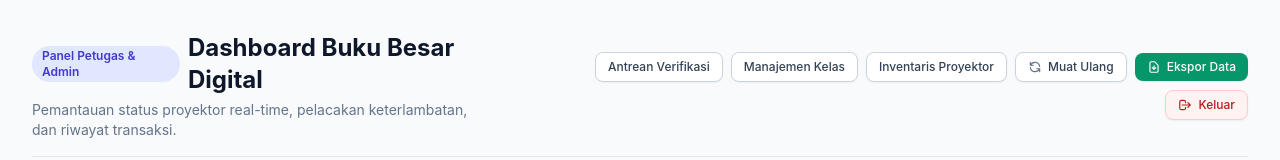
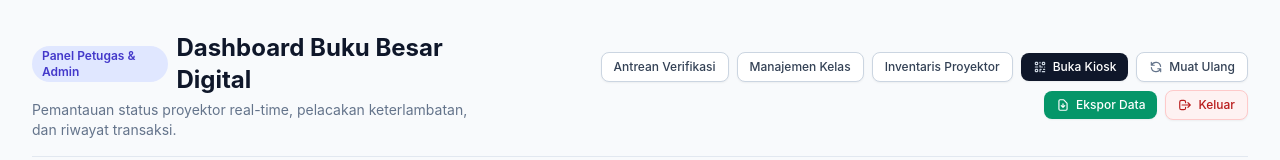
Before and after one commit to keegangibran/PINJAM, a Next.js app: page /admin in a window 1280 px wide. Shown: the top 160 px of the page. Built offline with nearby package versions, Linux system fonts and the light colour scheme; no server answers.

Commit message:
feat(admin): add navigation link to kiosk

```diff
--- a/src/app/admin/page.tsx
+++ b/src/app/admin/page.tsx
@@ -479,6 +479,27 @@ export default function AdminDashboardPage() {
               className="px-3 py-1.5 bg-white border border-slate-300 rounded-lg text-xs font-medium text-slate-700 hover:bg-slate-50 transition shadow-sm"
             >
               Inventaris Proyektor
+            </Link>
+            <Link
+              href="/kiosk"
+              className="px-3 py-1.5 bg-slate-900 hover:bg-slate-800 text-white rounded-lg text-xs font-medium transition shadow-sm flex items-center gap-1.5"
+              title="Buka antarmuka pemindaian Kiosk meja TU"
+            >
+              <svg
+                className="w-3.5 h-3.5 text-slate-300"
+                fill="none"
+                stroke="currentColor"
+                viewBox="0 0 24 24"
+                aria-hidden="true"
+              >
+                <path
+                  strokeLinecap="round"
+                  strokeLinejoin="round"
+                  strokeWidth="2"
+                  d="M12 4v1m6 11h2m-6 0h-2v4m0-11v3m0 0h.01M12 12h4.01M16 20h4M4 12h4m12 0h.01M5 8h2a1 1 0 001-1V5a1 1 0 00-1-1H5a1 1 0 00-1 1v2a1 1 0 001 1zm12 0h2a1 1 0 001-1V5a1 1 0 00-1-1h-2a1 1 0 00-1 1v2a1 1 0 001 1zM5 20h2a1 1 0 001-1v-2a1 1 0 00-1-1H5a1 1 0 00-1 1v2a1 1 0 001 1z"
+                />
+              </svg>
+              <span>Buka Kiosk</span>
             </Link>
             <button
               type="button"
```
Also changed, not shown: 1 other file (tests, documents, lock files or other folders).
